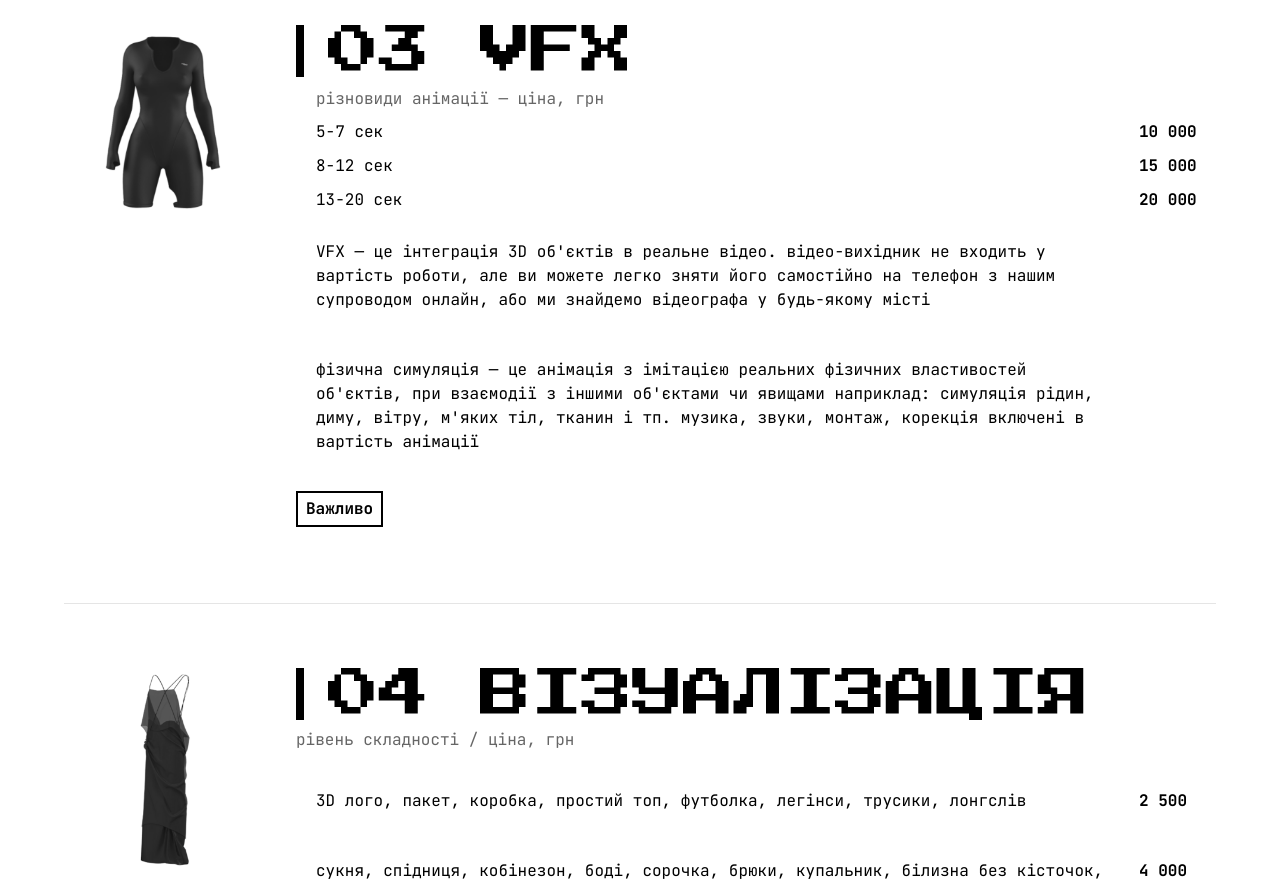
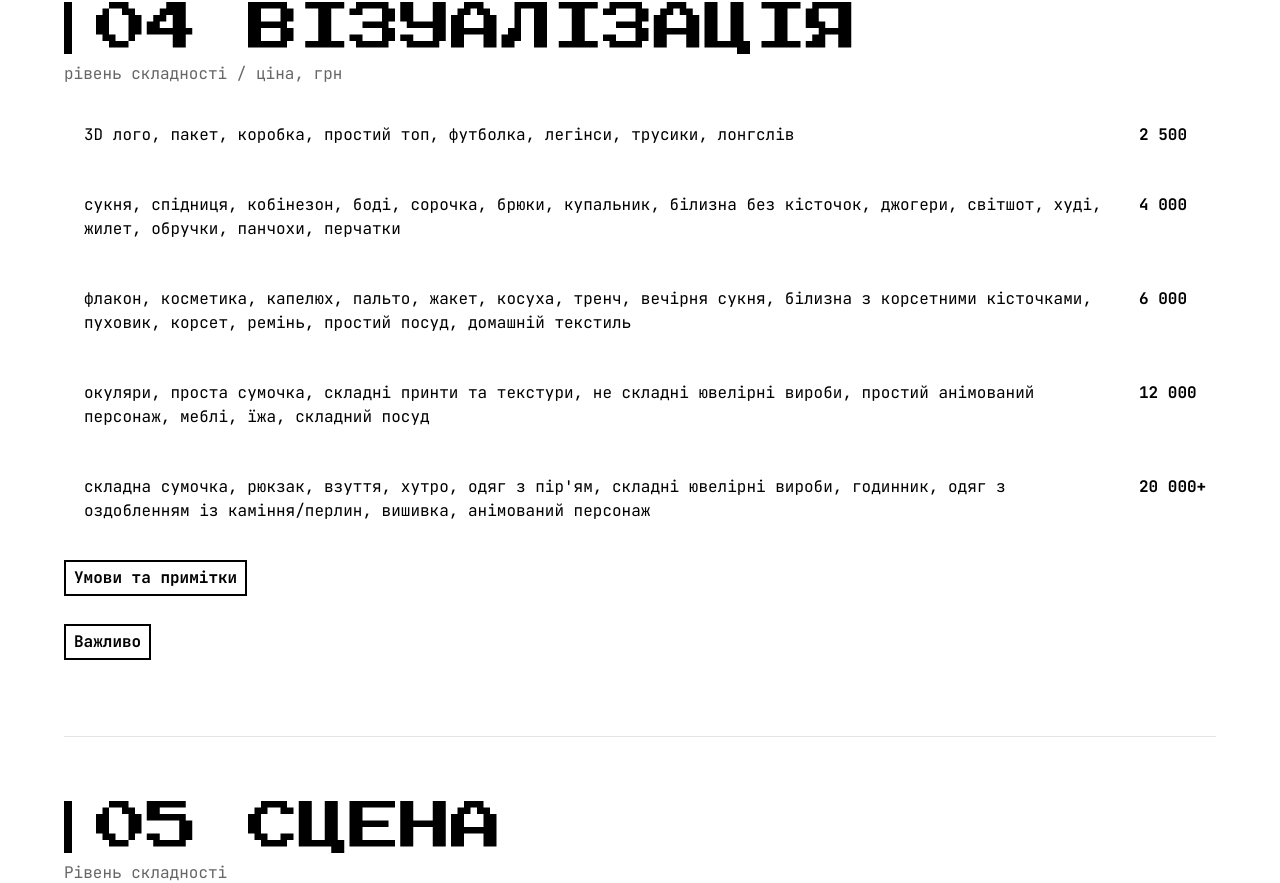
Before and after one commit to ElizavetaDX/Bohemia.com, a Next.js app: page /price in a window 1280 px wide. Shown: the part 1363-2246 px from the top of the page. Built offline with nearby package versions, Linux system fonts and the light colour scheme; a web font is replaced by a local one.

Commit message:
оновлення структури та додавання каруселі

```diff
--- a/src/app/brutalism.css
+++ b/src/app/brutalism.css
@@ -36,7 +36,7 @@
   left: 0;
   right: 0;
   bottom: 0;
-  background-image: radial-gradient(circle, rgba(0, 0, 0, 0.6) 2px, transparent 2px);
+  background-image: radial-gradient(circle, rgba(0, 0, 0, 0.25) 2px, transparent 2px);
   background-size: 50px 50px;
   background-position: 0 0;
   pointer-events: none;
@@ -45,7 +45,7 @@
 
 @media (min-width: 768px) {
   .bg-dots-pattern::before {
-    background-image: radial-gradient(circle, rgba(0, 0, 0, 0.6) 3px, transparent 3px);
+    background-image: radial-gradient(circle, rgba(0, 0, 0, 0.25) 3px, transparent 3px);
     background-size: 50px 50px;
   }
 }
--- a/src/app/important/page.tsx
+++ b/src/app/important/page.tsx
@@ -227,7 +227,7 @@ export default function ImportantPage() {
         <div className="max-w-6xl mx-auto">
           <div className="grid grid-cols-3 gap-4 text-xs md:text-sm tracking-[0.25em] uppercase mb-1 md:mb-2">
             <div className="text-left tracking-tight text-base md:text-lg font-bold text-black/60">2025</div>
-            <div className="text-center text-base md:text-lg font-bold text-black/60 font-press-start">BOHEMIQA STUDIO</div>
+            <div className="text-center text-base md:text-lg font-bold text-black/60 font-press-start whitespace-nowrap">BOHEMIQA STUDIO</div>
             <div className="text-right tracking-tight text-base md:text-lg font-bold text-black/60">011</div>
           </div>
           <h1 className="font-press-start pixel-hero text-4xl sm:text-5xl md:text-6xl uppercase text-center tracking-tight leading-tight bg-white mt-2 mb-4 md:mb-6">
--- a/src/app/learn/page.tsx
+++ b/src/app/learn/page.tsx
@@ -250,7 +250,7 @@ export default function LearnPage() {
         <div className="max-w-6xl mx-auto">
           <div className="grid grid-cols-3 gap-4 text-xs md:text-sm tracking-[0.25em] uppercase mb-1 md:mb-2">
             <div className="text-left tracking-tight text-base md:text-lg font-bold text-black/60">2025</div>
-            <div className="text-center text-base md:text-lg font-bold text-black/60 font-press-start">BOHEMIQA STUDIO</div>
+            <div className="text-center text-base md:text-lg font-bold text-black/60 font-press-start whitespace-nowrap">BOHEMIQA STUDIO</div>
             <div className="text-right tracking-tight text-base md:text-lg font-bold text-black/60">011</div>
           </div>
 
--- a/src/app/page.tsx
+++ b/src/app/page.tsx
@@ -355,7 +355,7 @@ export default function Home() {
         <div className="max-w-6xl mx-auto">
           <div className="grid grid-cols-3 gap-4 text-xs md:text-sm tracking-[0.25em] uppercase mb-1 md:mb-2">
             <div className="text-left tracking-tight text-base md:text-lg font-bold text-black/60">2025</div>
-            <div className="text-center text-base md:text-lg font-bold text-black/60 font-press-start">BOHEMIQA STUDIO</div>
+            <div className="text-center text-base md:text-lg font-bold text-black/60 font-press-start whitespace-nowrap">BOHEMIQA STUDIO</div>
             <div className="text-right tracking-tight text-base md:text-lg font-bold text-black/60">011</div>
           </div>
 
--- a/src/app/price/page.tsx
+++ b/src/app/price/page.tsx
@@ -105,21 +105,6 @@ const priceItems = [
     alt: 'Product 360',
   },
   {
-    id: 3,
-    name: 'VFX',
-    lines: [
-      priceLine('різновиди анімації — ціна, грн', undefined, true),
-      priceLine(''),
-      priceLine('5-7 сек', '10 000'),
-      priceLine('8-12 сек', '15 000'),
-      priceLine('13-20 сек', '20 000'),
-      priceLine("VFX — це інтеграція 3D об'єктів в реальне відео. відео-вихідник не входить у вартість роботи, але ви можете легко зняти його самостійно на телефон з нашим супроводом онлайн, або ми знайдемо відеографа у будь-якому місті"),
-      priceLine("фізична симуляція — це анімація з імітацією реальних фізичних властивостей об'єктів, при взаємодії з іншими об'єктами чи явищами наприклад: симуляція рідин, диму, вітру, м'яких тіл, тканин і тп. музика, звуки, монтаж, корекція включені в вартість анімації"),
-    ],
-    src: '/gallery-03.png',
-    alt: 'Character Creator',
-  },
-  {
     id: 4,
     name: 'Візуалізація',
     description: 'рівень складності / ціна, грн',
@@ -178,8 +163,6 @@ const priceItems = [
       priceLine('13-20 сек', '23 000'),
     ],
   },
-  { id: 7, name: 'Textural Macro', description: 'Макрозйомка матеріалів: шкіра, метал, рідина.', price: 'від 150$', src: '/gallery-07.png', alt: 'Textural Macro' },
-  { id: 8, name: 'Full Commercial Video', description: 'Повноцінний рекламний ролик під ключ.', price: 'від 1000$', src: '/gallery-08.png', alt: 'Commercial Video' },
 ]
 
 export default function PricePage() {
@@ -332,7 +315,7 @@ export default function PricePage() {
         <div className="max-w-6xl mx-auto">
           <div className="grid grid-cols-3 gap-4 text-xs md:text-sm tracking-[0.25em] uppercase mb-1 md:mb-2">
             <div className="text-left tracking-tight text-base md:text-lg font-bold text-black/60">2025</div>
-            <div className="text-center text-base md:text-lg font-bold text-black/60 font-press-start">BOHEMIQA STUDIO</div>
+            <div className="text-center text-base md:text-lg font-bold text-black/60 font-press-start whitespace-nowrap">BOHEMIQA STUDIO</div>
             <div className="text-right tracking-tight text-base md:text-lg font-bold text-black/60">009</div>
           </div>
           <h1 className="font-press-start pixel-hero text-4xl sm:text-5xl md:text-6xl lg:text-7xl tracking-tight leading-[0.8] text-black text-center mt-2 mb-4 md:mb-6">
@@ -346,12 +329,8 @@ export default function PricePage() {
         <div className="max-w-6xl mx-auto">
           <ul className="space-y-12 md:space-y-16">
             {priceItems.map((item) => (
-              <li key={item.id} className="flex flex-col sm:flex-row sm:items-start gap-6 md:gap-8 border-b border-black/10 pb-12 md:pb-16 last:border-0">
-                <div className="flex-shrink-0 w-[200px] h-[200px] flex items-center justify-center">
-                  {/* eslint-disable-next-line @next/next/no-img-element */}
-                  <img src={item.src} alt={item.alt} className="block max-w-full max-h-[200px] object-contain" />
-                </div>
-                <div className="flex-1 min-w-0">
+              <li key={item.id} className="border-b border-black/10 pb-12 md:pb-16 last:border-0">
+                <div className="min-w-0">
                   {item.id === 1 ? (
                     <div className="flex items-stretch gap-6 mb-2">
                       <div className="border-l-8 border-black flex-shrink-0 self-stretch min-h-[1em]" aria-hidden />
@@ -359,20 +338,16 @@ export default function PricePage() {
                         <>01 <span className="normal-case">Ш</span><span className="normal-case inline-block text-[1.35em] leading-none align-baseline">і</span></>
                       </h3>
                     </div>
-                  ) : item.id === 2 || item.id === 3 || item.id === 4 ? (
+                  ) : (
                     <div className="flex items-stretch gap-6 mb-2">
                       <div className="border-l-8 border-black flex-shrink-0 self-stretch min-h-[1em]" aria-hidden />
                       <h3 className="font-press-start leading-none uppercase tracking-tight text-black text-[32px] sm:text-[40px] md:text-[48px] lg:text-[52px]">
                         {String(item.id).padStart(2, '0')} {item.name}
                       </h3>
                     </div>
-                  ) : (
-                    <h3 className="font-press-start leading-none uppercase tracking-tight text-black mb-2 text-[32px] sm:text-[40px] md:text-[48px] lg:text-[52px]">
-                      {String(item.id).padStart(2, '0')} {item.name}
-                    </h3>
                   )}
                   {'lines' in item ? (
-                    <div className={`font-content-mono text-sm md:text-base text-black leading-relaxed mb-4 space-y-1 ${item.id === 3 ? 'mt-0' : ''}`}>
+                    <div className="font-content-mono text-sm md:text-base text-black leading-relaxed mb-4 space-y-1">
                       {(item.lines ?? []).map((line, i) =>
                         !line.text && !line.price ? null : (
                           <div key={i} className="grid grid-cols-[1fr_85px] gap-4 items-baseline ml-5 min-w-0 mt-px pt-px pb-px">
--- a/src/app/services/page.tsx
+++ b/src/app/services/page.tsx
@@ -133,7 +133,7 @@ export default function ServicesPage() {
         <div className="max-w-6xl mx-auto">
           <div className="grid grid-cols-3 gap-4 text-xs md:text-sm tracking-[0.25em] uppercase mb-1 md:mb-2">
             <div className="text-left tracking-tight text-base md:text-lg font-bold text-black/60">2025</div>
-            <div className="text-center text-base md:text-lg font-bold text-black/60 font-press-start">BOHEMIQA STUDIO</div>
+            <div className="text-center text-base md:text-lg font-bold text-black/60 font-press-start whitespace-nowrap">BOHEMIQA STUDIO</div>
             <div className="text-right tracking-tight text-base md:text-lg font-bold text-black/60">011</div>
           </div>
           <h1 className="font-press-start pixel-hero text-4xl sm:text-5xl md:text-6xl lg:text-7xl uppercase text-center tracking-tight leading-tight mt-5 mb-[5px]">
@@ -218,32 +218,6 @@ export default function ServicesPage() {
         ))}
       </div>
 
-      {/* Section 004: VFX */}
-      <section id="vfx" className="px-6 md:px-12 py-16 md:py-10">
-        <div className="max-w-6xl mx-auto">
-          <div className="relative mb-10 md:mb-12">
-            <div className="flex items-start justify-between gap-6">
-              <div className="flex items-start gap-3 md:gap-4 relative">
-                <div className="border-l-8 border-black pl-4">
-                  <div className="flex items-center gap-4">
-                    <h2 className="font-press-start text-[70px] leading-[0.8] tracking-tight">vfx</h2>
-                  </div>
-                  <div className="grid grid-cols-8 gap-x-[10px] gap-y-1.5 md:gap-x-[10px] md:gap-y-2 w-fit pt-[5px] pb-[5px]" style={{ paddingTop: '10px', paddingBottom: '10px' }}>
-                    {Array.from({ length: 24 }).map((_, i) => (<div key={i} className="w-1 h-1 md:w-1.5 md:h-1.5 bg-black/60 rounded-full" />))}
-                  </div>
-                </div>
-              </div>
-            </div>
-            <span className="absolute bottom-0 right-0 text-sm md:text-base tracking-tight uppercase text-black/60 font-bold">(004)</span>
-          </div>
-          <div className="mx-auto max-w-2xl">
-            <div className="relative w-full" style={{ paddingBottom: '56.25%' }}>
-              <iframe className="absolute top-0 left-0 w-full h-full" src="https://www.youtube.com/embed/wSQRaWBq-rI" title="VFX. Доповнена реальність" allow="accelerometer; autoplay; clipboard-write; encrypted-media; gyroscope; picture-in-picture" allowFullScreen />
-            </div>
-          </div>
-        </div>
-      </section>
-
       {/* Section 005: AI Generation */}
       <section id="ai-generation" className="px-6 md:px-12 py-16 md:py-10">
         <div className="max-w-6xl mx-auto">
@@ -272,17 +246,6 @@ export default function ServicesPage() {
         </div>
       </section>
 
-      {/* Точки: горизонтально 21 колонка по 4 ряда */}
-      <div className="w-full px-6 md:px-12 py-6 md:py-8">
-        <div className="max-w-6xl mx-auto w-full">
-          <div className="grid grid-cols-[repeat(21,minmax(0,1fr))] grid-rows-4 gap-x-5 gap-y-8 w-full">
-            {Array.from({ length: 21 * 4 }).map((_, i) => (
-              <div key={i} className="w-1.5 h-1.5 md:w-[9px] md:h-[9px] bg-black/60 rounded-full" />
-            ))}
-          </div>
-        </div>
-      </div>
-
       {/* Footer */}
       <footer className="px-6 md:px-12 py-8 bg-white">
         <div className="max-w-6xl mx-auto flex items-center justify-end">
```
